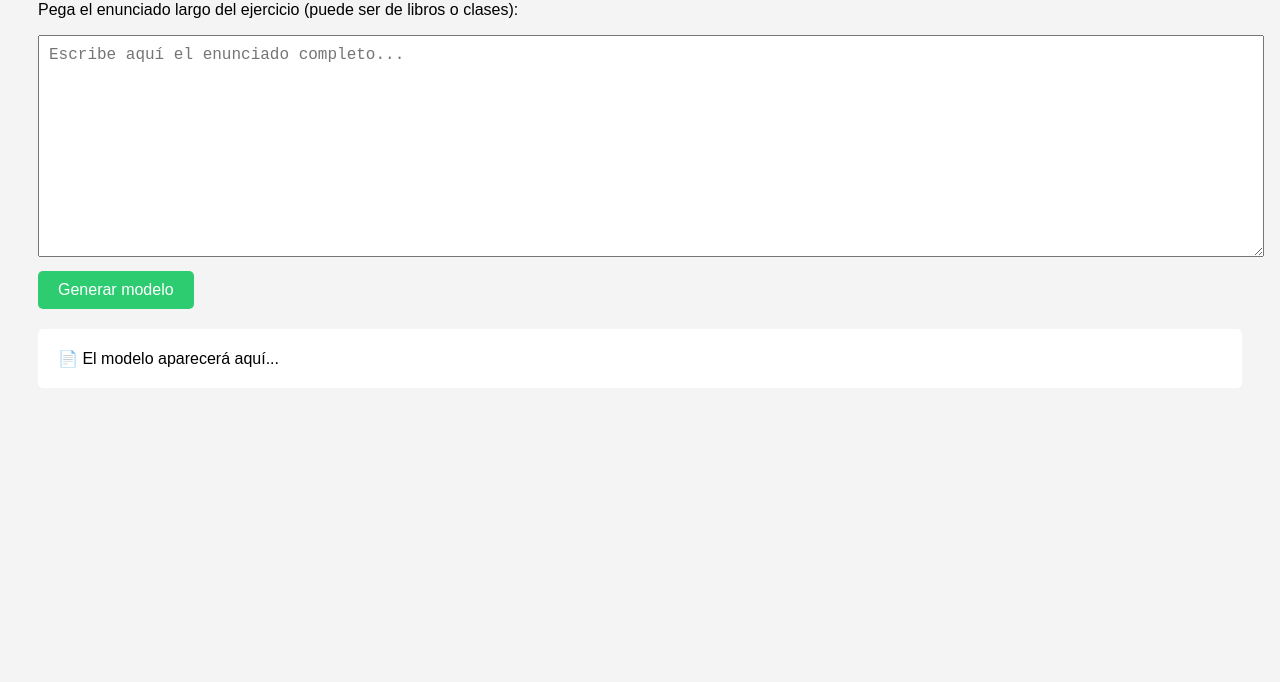
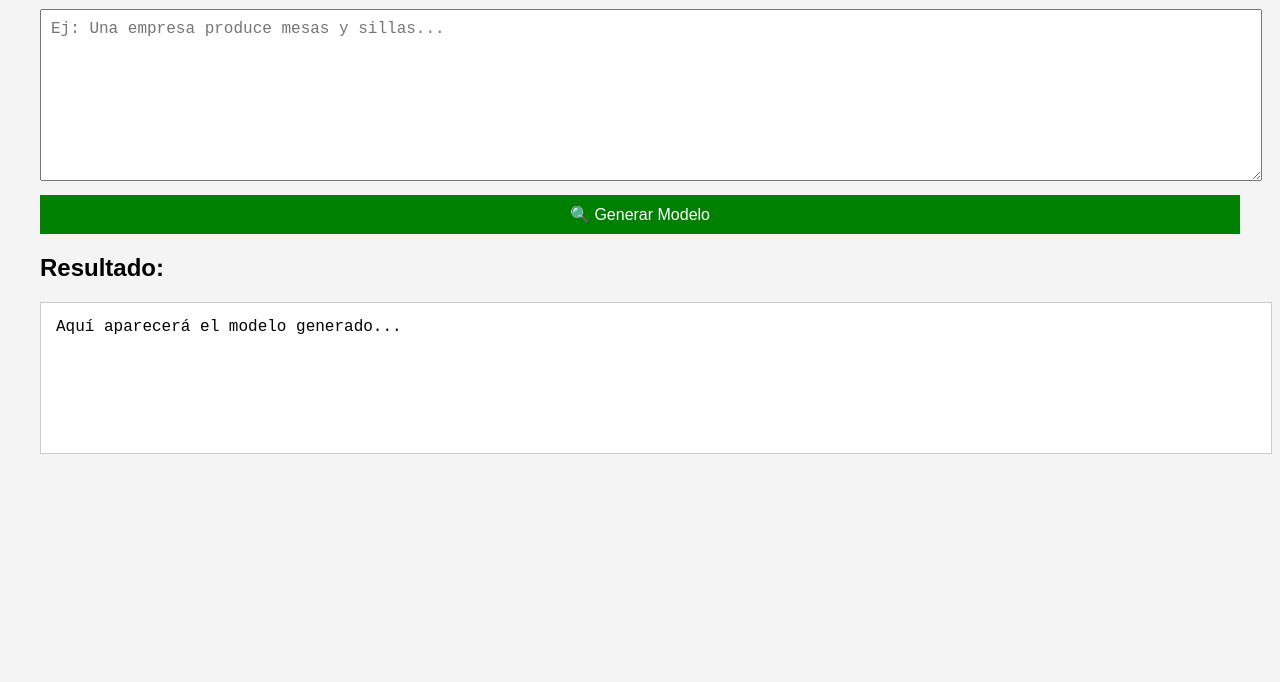
Before and after one commit to Cami-180204/LINEAL, a plain HTML site: page index.html in a window 1280 px wide. Shown: the part 118-800 px from the top of the page. Drawn offline with Linux system fonts and the light colour scheme.

Commit message:
Update index.html

```diff
--- a/index.html
+++ b/index.html
@@ -2,70 +2,49 @@
 <html lang="es">
 <head>
   <meta charset="UTF-8">
-  <title>Generador de Modelos de PL</title>
+  <title>Generador de Modelo de Programación Lineal</title>
   <style>
-    body {
-      font-family: Arial, sans-serif;
-      background-color: #f4f4f4;
-      padding: 30px;
-    }
-    textarea {
-      width: 100%;
-      height: 200px;
-      font-size: 16px;
-      padding: 10px;
-    }
-    button {
-      margin-top: 10px;
-      padding: 10px 20px;
-      background-color: #2ecc71;
-      color: white;
-      font-size: 16px;
-      border: none;
-      cursor: pointer;
-      border-radius: 5px;
-    }
-    #respuesta {
-      margin-top: 20px;
-      background: white;
-      padding: 20px;
-      border-radius: 5px;
-      white-space: pre-wrap;
-    }
+    body { font-family: Arial, sans-serif; margin: 40px; background: #f4f4f4; }
+    textarea, button, pre { width: 100%; margin-top: 10px; font-size: 16px; }
+    textarea { height: 150px; padding: 10px; }
+    button { padding: 10px; background-color: green; color: white; border: none; cursor: pointer; }
+    button:hover { background-color: darkgreen; }
+    pre { background: white; padding: 15px; border: 1px solid #ccc; min-height: 120px; }
   </style>
 </head>
 <body>
+  <h1>💡 Generador de Modelo de Programación Lineal</h1>
+  <label for="enunciado">Escribe el enunciado completo del problema:</label>
+  <textarea id="enunciado" placeholder="Ej: Una empresa produce mesas y sillas..."></textarea>
+  <button onclick="enviarProblema()">🔍 Generar Modelo</button>
 
-  <h1>🧠 Generador automático de modelos matemáticos de PL</h1>
-  <p>Pega el enunciado largo del ejercicio (puede ser de libros o clases):</p>
-
-  <textarea id="input" placeholder="Escribe aquí el enunciado completo..."></textarea>
-  <button onclick="enviar()">Generar modelo</button>
-
-  <div id="respuesta">📄 El modelo aparecerá aquí...</div>
+  <h2>Resultado:</h2>
+  <pre id="resultado">Aquí aparecerá el modelo generado...</pre>
 
   <script>
-    async function enviar() {
-      const enunciado = document.getElementById("input").value;
-      document.getElementById("respuesta").textContent = "⏳ Procesando enunciado...";
+    async function enviarProblema() {
+      const texto = document.getElementById("enunciado").value;
+      const resultadoEl = document.getElementById("resultado");
+
+      resultadoEl.textContent = "⏳ Procesando...";
 
       try {
-        const res = await fetch("https://plmodel.onrender.com/api/modelo", {
+        const respuesta = await fetch("https://linear-openai.onrender.com/resolver", {
           method: "POST",
-          headers: {
-            "Content-Type": "application/json"
-          },
-          body: JSON.stringify({ prompt: enunciado })
+          headers: { "Content-Type": "application/json" },
+          body: JSON.stringify({ texto })
         });
 
-        const data = await res.json();
-        document.getElementById("respuesta").textContent = data.resultado || "❌ No se pudo generar el modelo.";
+        if (!respuesta.ok) {
+          throw new Error("Error al contactar con el servidor.");
+        }
+
+        const data = await respuesta.json();
+        resultadoEl.textContent = data.resultado || "❌ No se pudo generar un modelo válido.";
       } catch (error) {
-        document.getElementById("respuesta").textContent = "❌ Error al contactar con el servidor.";
-        console.error(error);
+        resultadoEl.textContent = "❌ " + error.message;
       }
     }
   </script>
-
 </body>
 </html>
```
